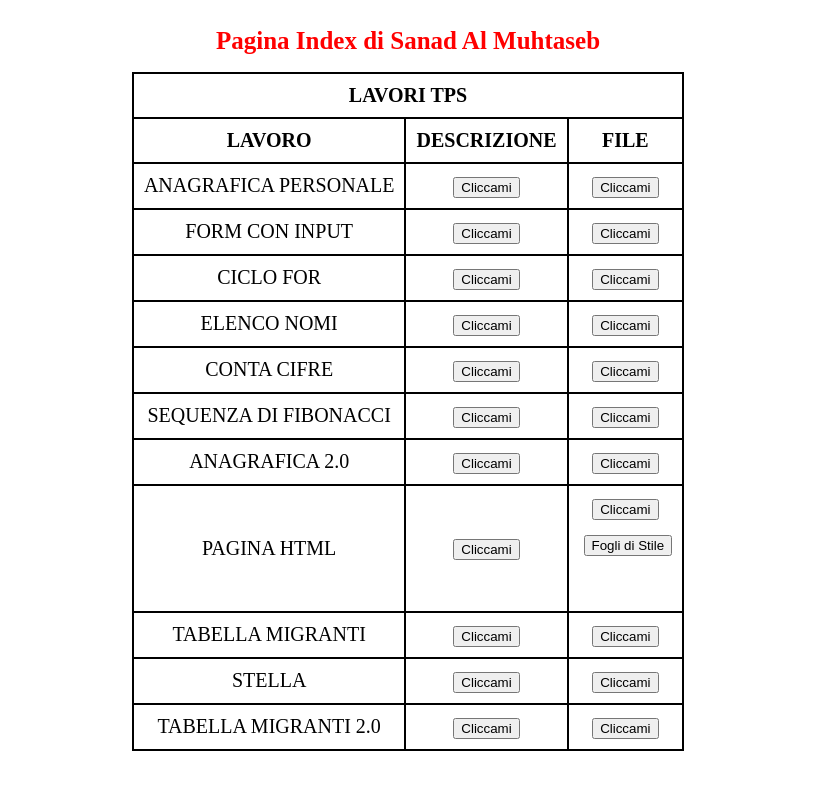
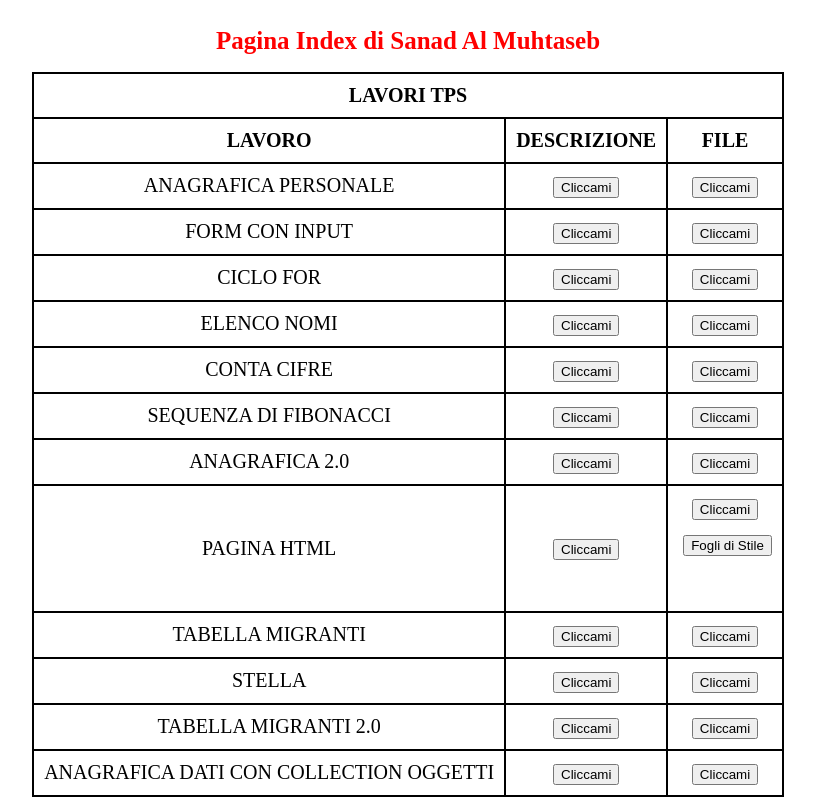
Before and after one commit to sanadalmuhtaseb/almuhtasebsanad5.github.io, a plain HTML site: page index.html in a window 1280 px wide. Shown: the whole page, without its empty margins (232-1047 px from the left). Drawn offline with Linux system fonts and the light colour scheme.

Commit message:
Update index.html

```diff
--- a/index.html
+++ b/index.html
@@ -171,6 +171,17 @@
                         <input type="button" value="Cliccami" onclick="location.href='Tabella_Migranti2.0.html'">
                     </td>
                 </tr>
+                <tr>
+                    <td>
+                        anagrafica dati con collection oggetti
+                    </td>
+                    <td>
+                        <button onclick="alert('si realizzano due pagine, una per inserimento dati (con le funzioni localStorage e JSON.stringify(), e la seconda per la stampa della griglia, con il metodo JSON.parse()')">Cliccami</button>
+                    </td>
+                    <td>
+                        <input type="button" value="Cliccami" onclick="location.href='anagrafica con collection oggetti.html'">
+                    </td>
+                </tr>
             </table>
         </center>
     </body>
```
